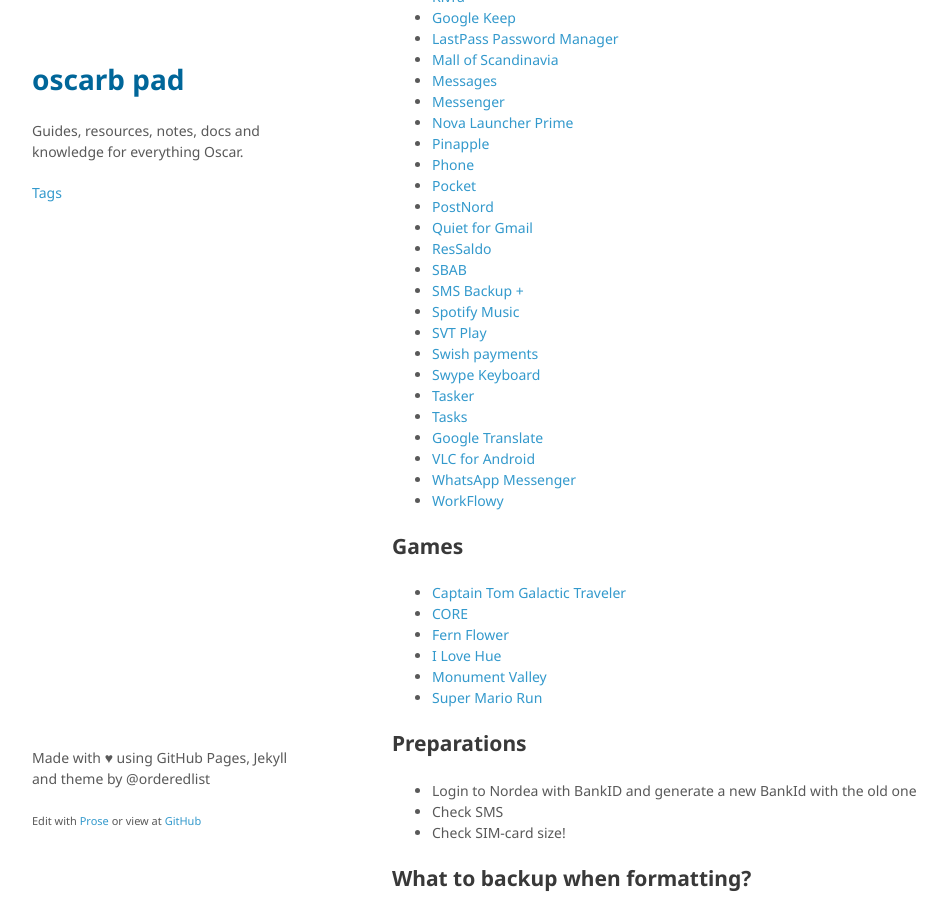
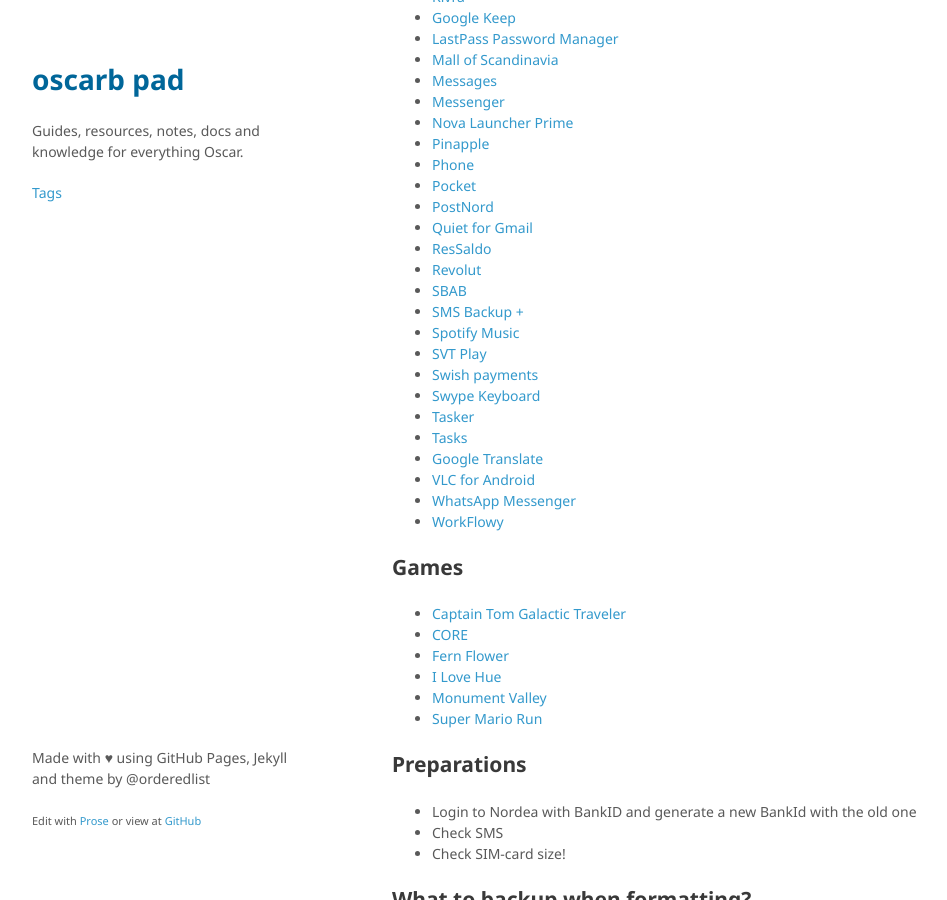
Before and after one commit to oscarb/pad, a Jekyll site: the page built from _docs/android-device-guide.md, in a window 1280 px wide and 900 px high, scrolled down 731 px. Shown: the whole window, without its empty margins (128-1075 px from the left). Built offline with Jekyll 4.4.1, drawn with Linux system fonts in a browser that asks for light colours; some web fonts are replaced.

Commit message:
Update android-device-guide.md

```diff
--- a/_docs/android-device-guide.md
+++ b/_docs/android-device-guide.md
@@ -49,6 +49,7 @@ published: true
 * [PostNord ](https://play.google.com/store/apps/details?id=se.postnord.private)
 * [Quiet for Gmail](https://play.google.com/store/apps/details?id=com.sgarcia.quiet_for_gmail)
 * [ResSaldo](https://play.google.com/store/apps/details?id=se.supertips.android.ressaldo)
+* [Revolut](https://play.google.com/store/apps/details?id=com.revolut.revolut)
 * [SBAB](https://play.google.com/store/apps/details?id=se.sbab.bankapp)
 * [SMS Backup +](https://play.google.com/store/apps/details?id=com.zegoggles.smssync)
 * [Spotify Music](https://play.google.com/store/apps/details?id=com.spotify.music)
```
